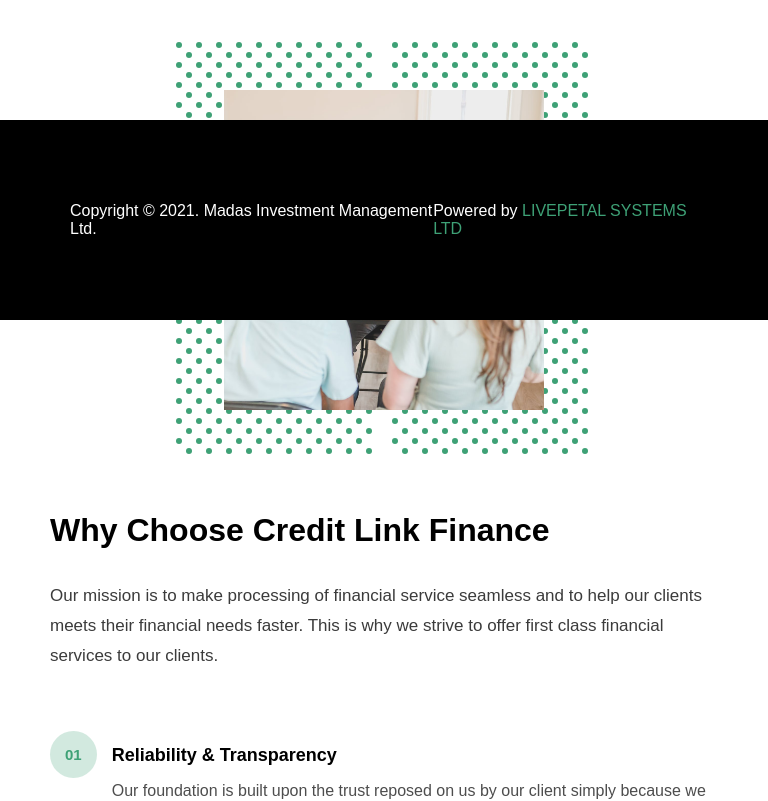
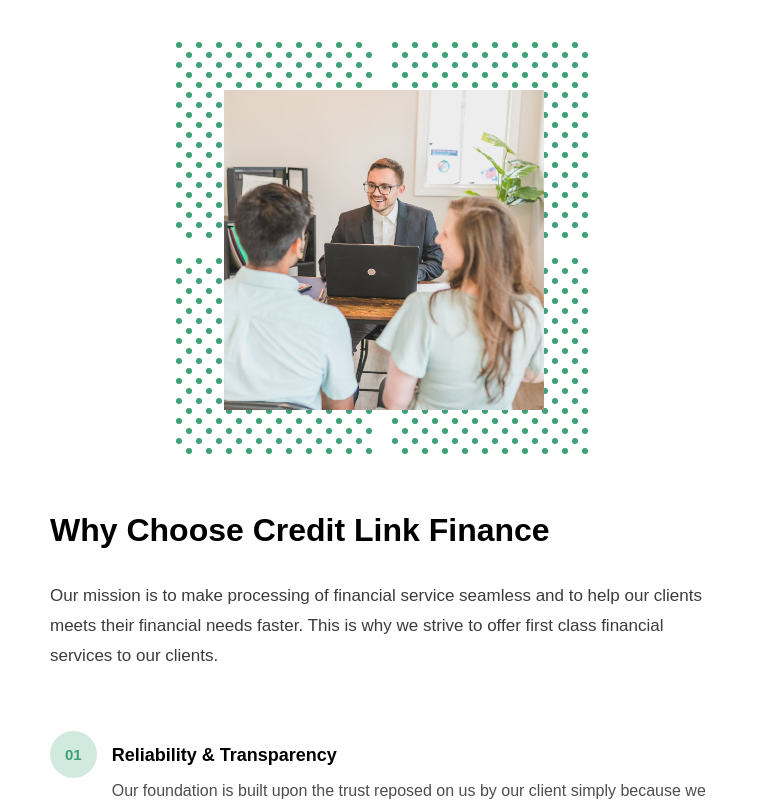
Before and after one commit to Godwindaniel10/Credit-link, a React (Create React App) app: page / in a window 768 px wide. Shown: the part 4760-5561 px from the top of the page. Built offline with nearby package versions, Linux system fonts and the light colour scheme.

Commit message:
tablet design home done

```diff
--- a/src/App.css
+++ b/src/App.css
@@ -2046,4 +2046,21 @@
 
 
 
-}
+
+/* footer */
+  .footer {
+    top: 330rem;
+    display: grid;
+    padding: 30px;
+    justify-content: center;
+    align-items: center;
+  }
+  .footer .copyright {
+    font-size: 15px;
+  }
+  .footer .powered {
+    font-size: 14px;
+  }
+
+
+}
```
